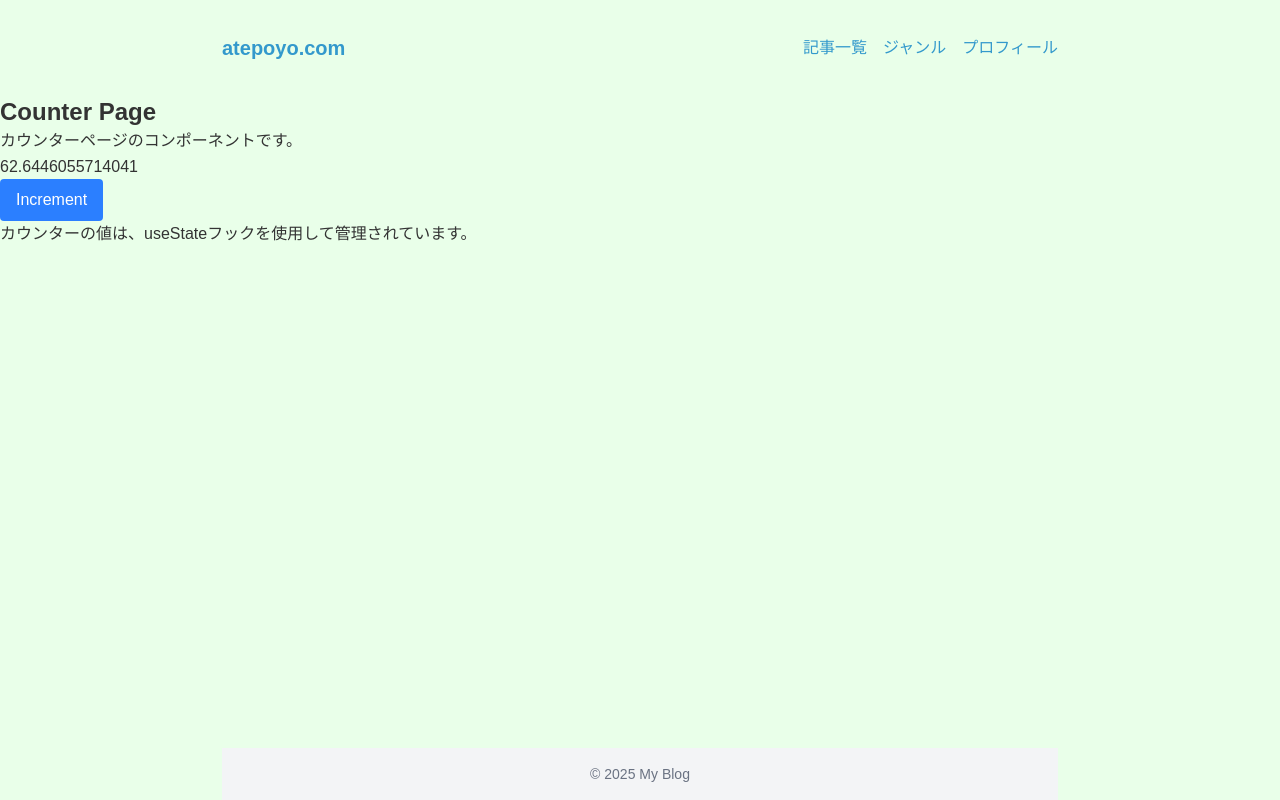
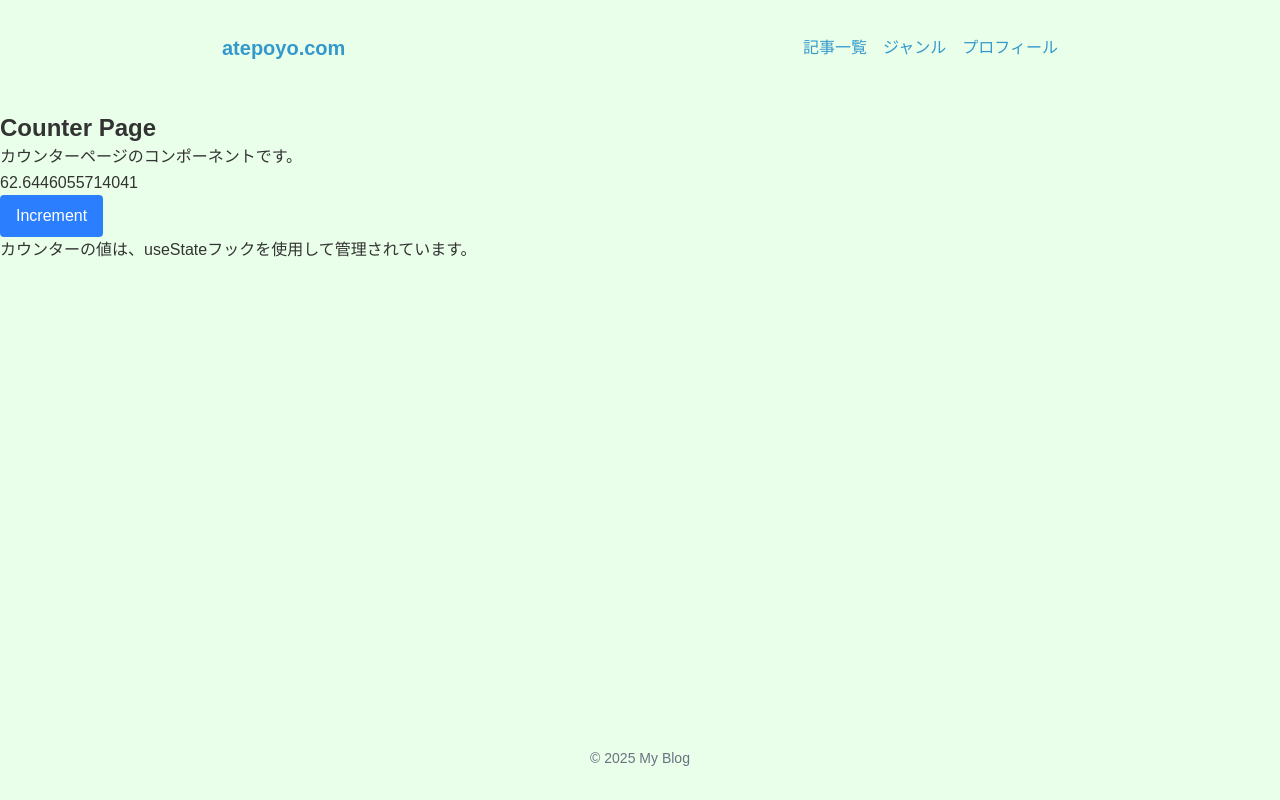
Before and after one commit to atepoyo/atepoyo.com, a Next.js app: page /counter in a window 1280 px wide. Built offline with nearby package versions, Linux system fonts and the light colour scheme.

Commit message:
fix footer

```diff
--- a/app/globals.css
+++ b/app/globals.css
@@ -55,8 +55,26 @@ a:hover {
   text-decoration: underline;
 }
 
-header, .header-bg, footer {
+header, .header-bg {
   background-color: #e9ffe9 !important;
+  position: fixed;
+  top: 0;
+  left: 0;
+  right: 0;
+  z-index: 100;
+}
+
+footer {
+  background-color: #e9ffe9 !important;
+  padding: 1rem;
+  text-align: center;
+  position: relative;
+  bottom: 0;
+  width: 100%;
+}
+
+main {
+  margin-top: calc(var(--header-height) + calc(var(--header-padding) * 2));
 }
 
 /* Tailwindのcontainerクラスを無効化 */
--- a/components/footer.tsx
+++ b/components/footer.tsx
@@ -2,7 +2,7 @@ export default function Footer() {
   return (
     <footer>
       <div className="container-header">
-        <div className="bg-gray-100 text-center py-4 mt-8">
+        <div className="text-center py-4 mt-8">
           <p className="text-sm text-gray-500">
             © {new Date().getFullYear()} My Blog
           </p>
```
